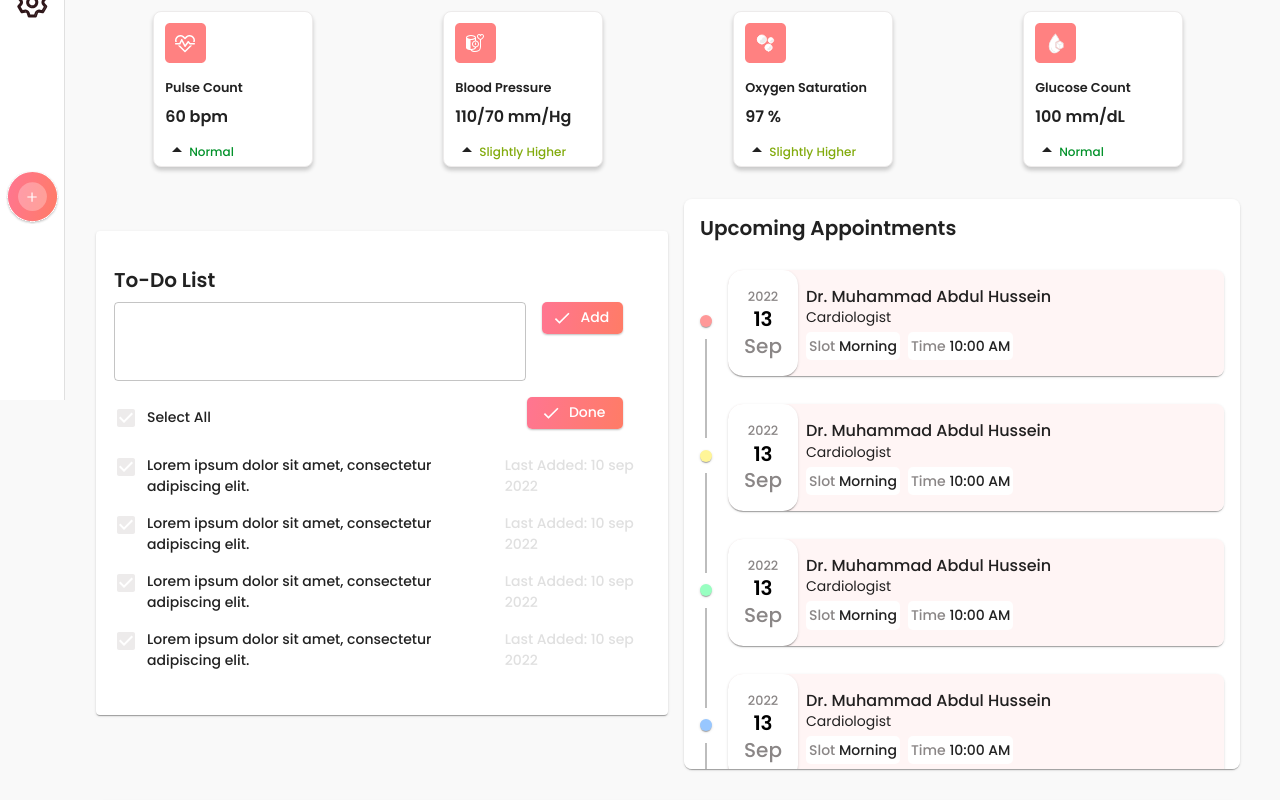
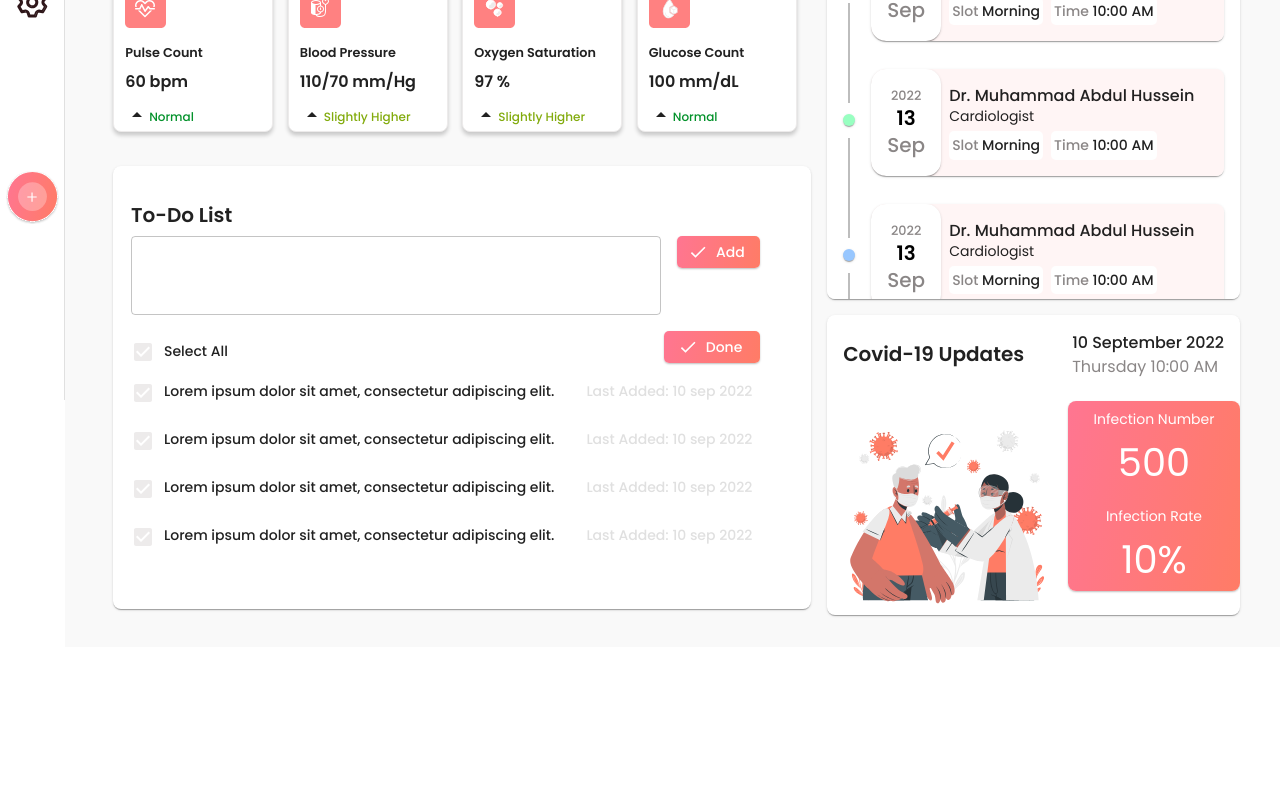
Before and after one commit to MK-Khan123/rainier-frontend, a React (Create React App) app: page / in a window 1280 px wide. Shown: the part 400-1200 px from the top of the page. After the commit the page ends 1047 px from the top, so only its background shows below. Built offline with nearby package versions, Linux system fonts and the light colour scheme.

Commit message:
Made the website responsive according to medium and large screen conditions respectively

```diff
--- a/src/App.js
+++ b/src/App.js
@@ -32,7 +32,7 @@ const App = () => {
         xs: 0,
         sm: 390,
         md: 834,
-        lg: 1200,
+        lg: 1250,
         xl: 1512,
       },
     },
--- a/src/components/Home/Appointments/AppointmentData/AppointmentData.js
+++ b/src/components/Home/Appointments/AppointmentData/AppointmentData.js
@@ -12,7 +12,14 @@ const AppointmentData = ({ appointment }) => {
     const theme = useTheme();
 
     return (
-        <Card sx={{ minWidth: 200, marginBottom: '1rem', borderRadius: '15px 8px 8px 15px', border: theme.palette.mode === 'dark' ? '1px solid white' : '' }}>
+        <Card
+            sx={{
+                // minWidth: 200,
+                marginBottom: '1rem',
+                borderRadius: '15px 8px 8px 15px',
+                border: theme.palette.mode === 'dark' ? '1px solid white' : ''
+            }}
+        >
             <CardContent
                 sx={{
                     padding: 0,
--- a/src/components/Home/Appointments/Appointments.js
+++ b/src/components/Home/Appointments/Appointments.js
@@ -98,8 +98,10 @@ const Appointments = () => {
             className='appointment-container'
             sx={{
                 minWidth: 275,
-                marginLeft: { sm: 2 },
-                maxHeight: { sm: '29.25rem', md: '35.625rem' },
+                maxWidth: { md: '30rem', lg: '28.25rem' },
+                maxHeight: { sm: '29.25rem', md: '29.28rem', lg: '35.625rem' },
+                marginLeft: { md: 2, lg: 2 },
+                marginTop: { md: '1.75rem', lg: '2rem' },
                 overflow: 'auto',
                 borderRadius: '8px'
             }}
--- /dev/null
+++ b/src/components/Home/CovidUpdates/CovidUpdates.css
@@ -0,0 +1,12 @@
+.covid-update::-webkit-scrollbar {
+  width: 4px;
+}
+
+.covid-update::-webkit-scrollbar-thumb {
+  background: #ff7590;
+  border-radius: 2px;
+}
+
+.covid-update::-webkit-scrollbar-track {
+  background: #f6f1f1;
+}
--- a/src/components/Home/CovidUpdates/CovidUpdates.js
+++ b/src/components/Home/CovidUpdates/CovidUpdates.js
@@ -5,13 +5,23 @@ import CardContent from '@mui/material/CardContent';
 import Grid from '@mui/material/Grid';
 import Typography from '@mui/material/Typography';
 import vaccinationImage from '../../../images/covid-updates/svg_sample_2.svg';
+import './CovidUpdates.css';
 
 const CovidUpdates = () => {
 
     const theme = useTheme();
 
     return (
-        <Card sx={{ minWidth: 200, marginBottom: '1rem', borderRadius: '8px', mt: 4 }}>
+        <Card
+            sx={{
+                minWidth: 200,
+                maxWidth: { lg: '28.25rem' },
+                maxHeight: { lg: '18.75rem' },
+                marginLeft: { lg: 2 },
+                borderRadius: '8px',
+                mt: { md: '1.75rem', lg: 2 }
+            }}
+        >
             <CardContent sx={{ padding: 0, ':last-child': { padding: 0 } }}>
                 <Box
                     sx={{ display: { md: 'flex', alignItems: 'center', justifyContent: 'space-between' } }}
@@ -47,20 +57,32 @@ const CovidUpdates = () => {
                     </Box>
                 </Box>
 
-                <Grid container align='center' pb={3}>
-                    <Grid item xs={12} md={6}>
+                <Grid container align='center'>
+                    <Grid item xs={12} md={6} lg={7}>
                         <img src={vaccinationImage} alt="" />
                     </Grid>
-                    <Grid container item xs={12} md={6}
+                    <Grid item xs={12} md={5} lg={5}
+                        className='covid-update'
                         sx={{
                             background: 'linear-gradient(101.27deg, #FF7594 -6.58%, #FF7C65 102.46%)',
                             boxShadow: '0px 1px 2px rgba(0, 0, 0, 0.25)',
                             borderRadius: '8px',
-                            margin: 'auto',
-                            maxWidth: { xs: '177px', md: '377px' }
+                            margin: { md: 'auto', lg: 0 },
+                            overflow: 'auto',
+                            maxWidth: { xs: '177px', md: '23.5625rem', lg: '11.0625rem' },
+                            maxHeight: { lg: '11.875rem' },
+                            marginBottom: { md: 2, lg: 0 }
                         }}
                     >
-                        <Box sx={{ display: { md: 'flex' }, margin: 'auto', padding: { sm: 1 }, }}>
+                        <Box
+                            sx={{
+                                display: { md: 'flex' },
+                                flexDirection: { lg: 'column' },
+                                justifyContent: { md: 'center' },
+                                margin: 'auto',
+                                padding: { sm: 1 }
+                            }}
+                        >
                             <Box
                                 sx={{
                                     display: 'flex',
@@ -163,7 +185,7 @@ const CovidUpdates = () => {
                     </Grid>
                 </Grid>
             </CardContent>
-        </Card >
+        </Card>
     );
 };
 
--- a/src/components/Home/HeaderMain/HeaderMain.js
+++ b/src/components/Home/HeaderMain/HeaderMain.js
@@ -8,6 +8,8 @@ const HeaderMain = () => {
     return (
         <Box
             sx={{
+                maxWidth: { lg: '44.875rem' },
+                maxHeight: { lg: '13.3125rem' },
                 background: 'linear-gradient(91.57deg, #FF7594 19.86%, #FF797B 84.16%, #FF7C65 139.72%)',
                 borderRadius: '8px',
                 marginTop: '2rem'
--- /dev/null
+++ b/src/components/Home/Home.css
@@ -0,0 +1,61 @@
+.container {
+  display: grid;
+}
+
+.top-navigation {
+  grid-area: top-navigation;
+}
+
+.header-main {
+  grid-area: header-main;
+}
+
+.patient-stat {
+  grid-area: patient-stat;
+}
+
+.appointments {
+  grid-area: appointments;
+}
+
+.to-do-list {
+  grid-area: to-do-list;
+}
+
+.covid-updates {
+  grid-area: covid-updates;
+}
+
+@media only screen and (min-width: 390px) {
+  .container {
+    grid-template-areas:
+      "top-navigation"
+      "header-main"
+      "patient-stat"
+      "appointments"
+      "to-do-list"
+      "covid-updates";
+  }
+}
+
+@media only screen and (min-width: 834px) {
+  .container {
+    grid-template-areas:
+      "top-navigation top-navigation"
+      "header-main header-main"
+      "patient-stat patient-stat"
+      "to-do-list appointments"
+      "covid-updates covid-updates";
+  }
+}
+
+@media only screen and (min-width: 1250px) {
+  .container {
+    grid-template-areas:
+      "top-navigation top-navigation top-navigation top-navigation"
+      "header-main header-main header-main appointments"
+      "patient-stat patient-stat patient-stat appointments"
+      "to-do-list to-do-list to-do-list appointments"
+      "to-do-list to-do-list to-do-list covid-updates";
+  }
+}
--- a/src/components/Home/Home.js
+++ b/src/components/Home/Home.js
@@ -7,40 +7,44 @@ import PatientStat from './PatientStat/PatientStat';
 import ToDoList from './ToDoList/ToDoList';
 import Appointments from './Appointments/Appointments';
 import CovidUpdates from './CovidUpdates/CovidUpdates';
-import Grid from '@mui/material/Grid';
+import './Home.css';
 
 const Home = () => {
 
     const theme = useTheme();
 
     return (
-        <>
+        <Box sx={{ display: { lg: 'flex' } }}>
             <Sidebar />
-            <Box pl={12} pr={5} backgroundColor={theme.palette.mode === 'light' ? '#F9F9F9' : ''}>
-                <Grid container>
-                    <Grid item xs={12}>
+            <Box
+                pl={{ xs: 12, md: 12, lg: 6 }}
+                pr={5}
+                pb={4}
+                width={{ lg: '100%' }}
+                backgroundColor={theme.palette.mode === 'light' ? '#F9F9F9' : ''}
+            >
+                <div className='container'>
+                    <div className='top-navigation'>
                         <TopNavigation />
-                    </Grid>
-                    <Grid item xs={12}>
+                    </div>
+                    <div className='header-main'>
                         <HeaderMain />
-                    </Grid>
-                    <Grid item xs={12}>
+                    </div>
+                    <div className='patient-stat'>
                         <PatientStat />
-                    </Grid>
-                    <Box sx={{ display: { md: 'flex' }, flexDirection: { md: 'row-reverse' } }}>
-                        <Grid item xs={12}>
-                            <Appointments />
-                        </Grid>
-                        <Grid item xs={12}>
-                            <ToDoList />
-                        </Grid>
-                    </Box>
-                    <Grid item xs={12}>
+                    </div>
+                    <div className='appointments'>
+                        <Appointments />
+                    </div>
+                    <div className='to-do-list'>
+                        <ToDoList />
+                    </div>
+                    <div className='covid-updates'>
                         <CovidUpdates />
-                    </Grid>
-                </Grid>
+                    </div>
+                </div>
             </Box>
-        </>
+        </Box>
     );
 };
 
--- a/src/components/Home/PatientStat/PatientStat.js
+++ b/src/components/Home/PatientStat/PatientStat.js
@@ -63,7 +63,7 @@ const PatientStat = () => {
     const theme = useTheme();
 
     return (
-        <Grid container spacing={2} sx={{ marginTop: '1.75rem', paddingBottom: '2rem' }}>
+        <Grid container mt={{md: '1.75rem'}} sx={{ maxWidth: {lg: '44.875rem'} }}>
             {
                 patientStat?.map(stat => {
                     return (
@@ -76,7 +76,7 @@ const PatientStat = () => {
                                     border: '1px solid #EDEBEB',
                                     boxShadow: '0px 3.29032px 4.1129px rgba(0, 0, 0, 0.2)',
                                     padding: '0.7rem',
-                                    margin: 'auto'
+                                    // margin: 'auto'
                                 }}
                             >
                                 <CardContent sx={{ padding: 0 }}>
--- /dev/null
+++ b/src/components/Home/ToDoList/ToDoList.css
@@ -0,0 +1,12 @@
+.to-do-list-container::-webkit-scrollbar {
+  width: 4px;
+}
+
+.to-do-list-container::-webkit-scrollbar-thumb {
+  background: #ff7590;
+  border-radius: 2px;
+}
+
+.to-do-list-container::-webkit-scrollbar-track {
+  background: #f6f1f1;
+}
--- a/src/components/Home/ToDoList/ToDoList.js
+++ b/src/components/Home/ToDoList/ToDoList.js
@@ -8,6 +8,7 @@ import TextField from '@mui/material/TextField';
 import Typography from '@mui/material/Typography';
 import Checkbox from '@mui/material/Checkbox';
 import DoneIcon from '@mui/icons-material/Done';
+import './ToDoList.css';
 
 const toDos = [
     {
@@ -38,13 +39,18 @@ const ToDoList = () => {
 
     return (
         <Card
+            className='to-do-list-container'
             sx={{
                 minWidth: 275,
+                maxWidth: { md: '30rem', lg: '44.875rem' },
+                maxHeight: { md: '29.28rem', lg: '27.8125rem' },
+                borderRadius: '8px',
+                marginTop: { md: '1.75rem' },
+                overflow: 'auto',
                 padding: {
                     xs: '0.625rem',
                     md: '1.25rem 0.625rem'
                 },
-                mt: 4
             }}
         >
             <CardContent sx={{ paddingX: '0.5rem' }}>
@@ -83,7 +89,7 @@ const ToDoList = () => {
                             marginLeft: '1rem',
                             width: '6rem',
                             height: '2rem',
-                            display: { xs: 'none', md: 'flex' },
+                            display: { md: 'none', lg: 'flex' },
                             textTransform: 'capitalize'
                         }}
                     >
@@ -137,7 +143,7 @@ const ToDoList = () => {
                                 <Grid
                                     key={todo.id}
                                     item
-                                    mt={2}
+                                    mt={{ md: 2, lg: 1 }}
                                     xs={12}
                                 >
                                     <Box sx={{ display: 'flex' }}>
@@ -165,7 +171,7 @@ const ToDoList = () => {
                                                 {todo.title}
                                             </Typography>
                                             <Typography
-                                                ml={{ md: 2 }}
+                                                ml={{ md: 2, lg: 4 }}
                                                 mt={{ xs: 2, md: 0 }}
                                                 color={theme.palette.mode === 'dark' ? '#A6A6A6' : '#E0E0E0'}
                                                 fontWeight='500'
--- a/src/components/Sidebar/Sidebar.js
+++ b/src/components/Sidebar/Sidebar.js
@@ -130,7 +130,7 @@ const Sidebar = () => {
     const theme = useTheme();
 
     return (
-        <Box sx={{ xs: { position: 'fixed' } }}>
+        <Box>
             <CssBaseline />
             <Drawer variant="permanent"
                 PaperProps={{
```
